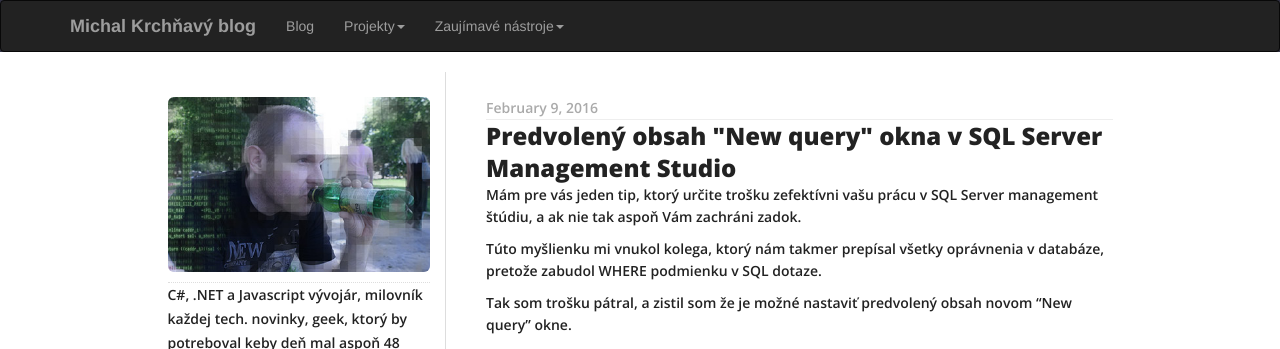
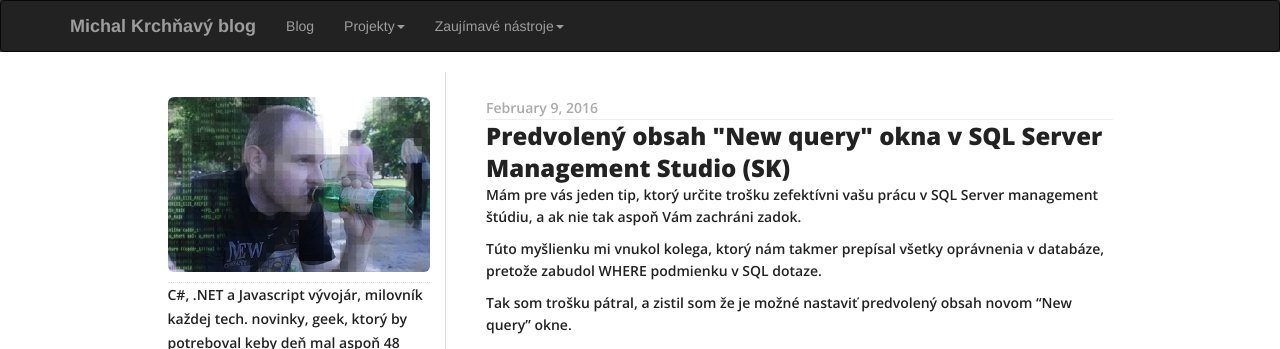
Before and after one commit to zemacik/zemacik.github.io, a Jekyll site: the page built from _posts/2016-02-01-default_newquery_management_studio_content.md, in a window 1280 px wide. Shown: the top 349 px of the page. Built offline with Jekyll 4.4.1, drawn with Linux system fonts in a browser that asks for light colours; nearby versions of some CDN libraries; part of the change alters nothing that is shown.

```diff
--- a/_posts/2016-02-01-default_newquery_management_studio_content.md
+++ b/_posts/2016-02-01-default_newquery_management_studio_content.md
@@ -1,8 +1,8 @@
 ---
 layout: blogpost
 type: post
-title: "Predvolený obsah \"New query\" okna v SQL Server Management Studio"
-description: "Ukazeme si ako si prevolit sablonu pre novy query v management studio"
+title: "Predvolený obsah \"New query\" okna v SQL Server Management Studio (SK)"
+description: "Ukážeme si ako si prevoliť šablónu pre nový query v management studio"
 date: 2016-02-09
 categories:
 - SQL
```
